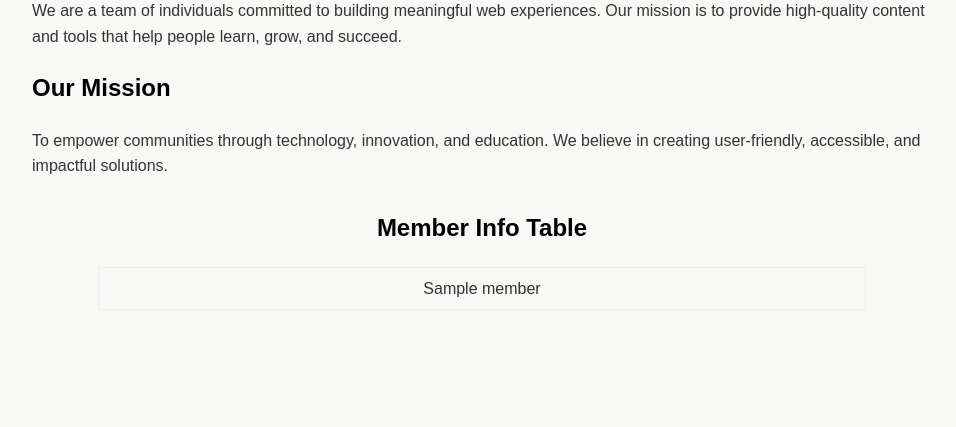
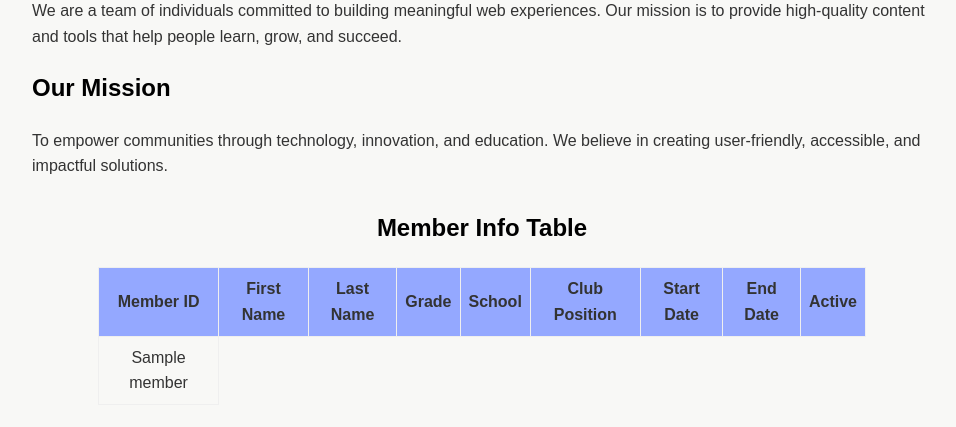
Before and after one commit to aksharas957/bytesquad, a Flask app: page /data in a window 1280 px wide. Shown: the part 244-671 px from the top of the page, without its empty margins (158-1114 px from the left). Run offline with Flask 3, Linux system fonts and the light colour scheme; a database or web service that is not in the repository returns one stand-in record (values such as "Sample title"); some libraries are stand-ins or nearby versions.

Commit message:
Fixed Column names

```diff
--- a/app.py
+++ b/app.py
@@ -34,9 +34,21 @@
         users = cur.fetchall()
         description = [desc[0] for desc in cur.description]
         cur.close()
+        column_names = ["member_id", "first_name", "last_name", "grade","school","club_position","member_start_date","member_end_date","active"]
 
+        column_display_names = {
+            "member_id": "Member ID",
+            "first_name": "First Name",
+            "last_name": "Last Name",
+            "grade": "Grade",
+            "school": "School",
+            "club_position": "Club Position",
+            "member_start_date": "Start Date",
+            "member_end_date": "End Date",
+            "active":"Active"
+        }
 
-        return render_template('table.html',column_names=description, results=users)
+        return render_template('table.html',column_names=column_names,column_display_names=column_display_names, results=users)
     except Exception as e:
         return jsonify({"error": str(e)})
     finally:
--- a/templates/table.html
+++ b/templates/table.html
@@ -28,7 +28,7 @@
                 <thead>
                     <tr>
                         {% for col in column_names %}
-                            <th>{{ col }}</th>
+                            <th>{{ column_display_names.get(col, col)  }}</th>
                         {% endfor %}
                     </tr>
                 </thead>
```
